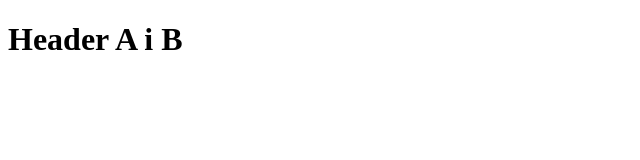
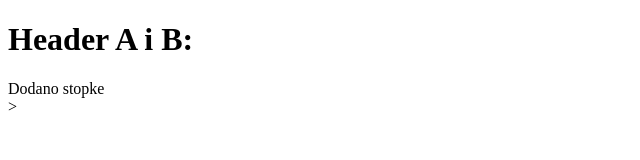
Before and after one commit to michalawg/lab1, a plain HTML site: page index.html in a window 1280 px wide. Shown: the whole page, without its empty margins (0-640 px from the left). Drawn offline with Linux system fonts and the light colour scheme.

Commit message:
poprawiono stopke w index.html

```diff
--- a/index.html
+++ b/index.html
@@ -3,10 +3,10 @@
 <head>
     <meta charset="UTF-8">
     <title>Title</title>
-    <h1>Header A i B</h1>
+    <h1>Header A i B:</h1>
 
 </head>
 <body>
-
+<footer>Dodano stopke</footer>>
 </body>
 </html>
```
